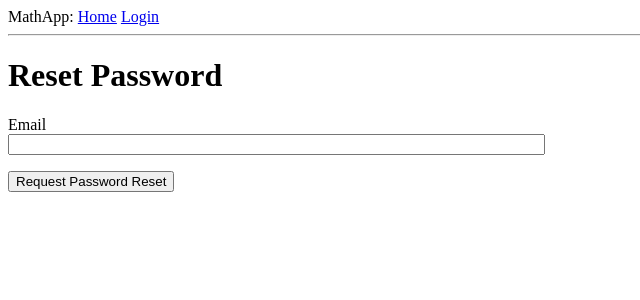
After one commit to jleine02/math_app, a Flask app: page /reset_password_request in a window 1280 px wide. The commit adds this page. Shown: the top 300 px of the page, without its empty margins (0-640 px from the left). Run offline with Flask 2, Linux system fonts and the light colour scheme; parts of the project's set-up code (start-up, migrations or seed data) failed here and were passed over.

Commit message:
created reset your password functionality

```diff
--- a/app/__init__.py
+++ b/app/__init__.py
@@ -4,6 +4,7 @@ from logging.handlers import SMTPHandler, RotatingFileHandler
 
 from flask import Flask
 from flask_login import LoginManager
+from flask_mail import Mail
 
 from config import Config
 from flask_sqlalchemy import SQLAlchemy
@@ -15,6 +16,7 @@ db = SQLAlchemy(app)
 migrate = Migrate(app, db)
 login = LoginManager(app)
 login.login_view = 'login'
+mail = Mail(app)
 
 from app import routes, models, errors
 
--- a/app/forms.py
+++ b/app/forms.py
@@ -60,3 +60,15 @@ class EquationForm(FlaskForm):
     def validate_y_var(self, y_var):
         if self.operator.data == '/' and y_var.data == 0:
             raise ValidationError('Cannot divide by zero! Please enter a different divisor!')
+
+
+class ResetPasswordRequestForm(FlaskForm):
+    email = StringField('Email', validators=[DataRequired(), Email()])
+    submit = SubmitField('Request Password Reset')
+
+
+class ResetPasswordForm(FlaskForm):
+    password = PasswordField('Password', validators=[DataRequired()])
+    password_two = PasswordField(
+        'Repeat Password', validators=[DataRequired(), EqualTo('password')])
+    submit = SubmitField('Request Password Reset')
--- a/app/routes.py
+++ b/app/routes.py
@@ -5,7 +5,9 @@ from flask_login import current_user, login_user, logout_user, login_required
 from werkzeug.urls import url_parse
 
 from app import app, db
-from app.forms import LoginForm, RegistrationForm, EditProfileForm, EmptyForm, EquationForm
+from app.email import send_password_reset_email
+from app.forms import LoginForm, RegistrationForm, EditProfileForm, EmptyForm, EquationForm, ResetPasswordRequestForm, \
+    ResetPasswordForm
 from app.models import User, Equation
 
 
@@ -22,8 +24,7 @@ def before_request():
 def index():
     form = EquationForm()
     if form.validate_on_submit():
-        equation = Equation(x_var=form.x_var.data, y_var=form.y_var.data, operator=form.operator.data,
-                            author=current_user)
+        equation = Equation(x_var=form.x_var.data, y_var=form.y_var.data, operator=form.operator.data, author=current_user)
         equation.calculate()
         db.session.add(equation)
         db.session.commit()
@@ -153,3 +154,33 @@ def explore():
     prev_url = url_for('index', page=equations.prev_num) if equations.has_prev else None
     return render_template('index.html', title='Explore', equations=equations.items, next_url=next_url,
                            prev_url=prev_url)
+
+
+@app.route('/reset_password_request', methods=['GET', 'POST'])
+def reset_password_request():
+    if current_user.is_authenticated:
+        return redirect(url_for('index'))
+    form = ResetPasswordRequestForm()
+    if form.validate_on_submit():
+        user = User.query.filter_by(email=form.email.data).first()
+        if user is not None:
+            send_password_reset_email(user)
+        flash('Please check your email for instructions on how to reset your password.')
+        return redirect(url_for('login'))
+    return render_template('reset_password_request.html', title="Reset Password", form=form)
+
+
+@app.route('/reset_password/<token>', methods=['GET', 'POST'])
+def reset_password(token):
+    if current_user.is_authenticated:
+        return redirect(url_for('index'))
+    user = User.verify_reset_password(token)
+    if user is None:
+        return redirect(url_for('index'))
+    form = ResetPasswordForm()
+    if form.validate_on_submit():
+        user.set_password(form.password.data)
+        db.session.commit()
+        flash('Your password has been reset.')
+        return redirect(url_for('login'))
+    return render_template('reset_password.html', form=form)
--- a/app/templates/base.html
+++ b/app/templates/base.html
@@ -1,14 +1,14 @@
 <html>
     <head>
         {% if title %}
-        <title>{{ title }} - Math App</title>
+        <title>{{ title }} - MathApp</title>
         {% else %}
-        <title>Welcome to Math App!</title>
+        <title>Welcome to MathApp!</title>
         {% endif %}
     </head>
     <body>
         <div>
-            Math App:
+            MathApp:
             <a href="{{ url_for('index') }}">Home</a>
             {% if current_user.is_anonymous %}
             <a href="{{ url_for('login') }}">Login</a>
--- a/app/templates/login.html
+++ b/app/templates/login.html
@@ -22,4 +22,5 @@
         <p>{{ form.submit() }}</p>
     </form>
     <p>New User? <a href="{{ url_for('register') }}">Click to Register!</a></p>
+    <p>Forgot Your Password? <a href="{{ url_for('reset_password_request') }}">Click to Reset Your Password</a></p>
 {% endblock %}
--- /dev/null
+++ b/app/templates/reset_password_request.html
@@ -0,0 +1,16 @@
+{% extends "base.html" %}
+
+{% block content %}
+    <h1>Reset Password</h1>
+    <form action="" method="post">
+        {{ form.hidden_tag() }}
+        <p>
+            {{ form.email.label }}<br>
+            {{ form.email(size=64) }}<br>
+            {% for error in form.email.errors %}
+            <span style="color: red;">[{{ error }}]</span>
+            {% endfor %}
+        </p>
+        <p>{{ form.submit() }}</p>
+    </form>
+{% endblock %}
--- a/config.py
+++ b/config.py
@@ -14,4 +14,4 @@ class Config(object):
     MAIL_USERNAME = os.environ.get('MAIL_USERNAME')
     MAIL_PASSWORD = os.environ.get('MAIL_PASSWORD')
     ADMINS = ['jacob.leiner@gmail.com']
-    EQUATIONS_PER_PAGE = 30
+    EQUATIONS_PER_PAGE = 15
```
Also changed, not shown: app/email.py (added, +25 -0 lines), app/models.py (+20 -3 lines), app/templates/email/reset_password.html (added, +12 -0 lines), app/templates/email/reset_password.txt (added, +11 -0 lines), app/templates/reset_password.html (added, +23 -0 lines), tests.py (+15 -0 lines), app.db.
